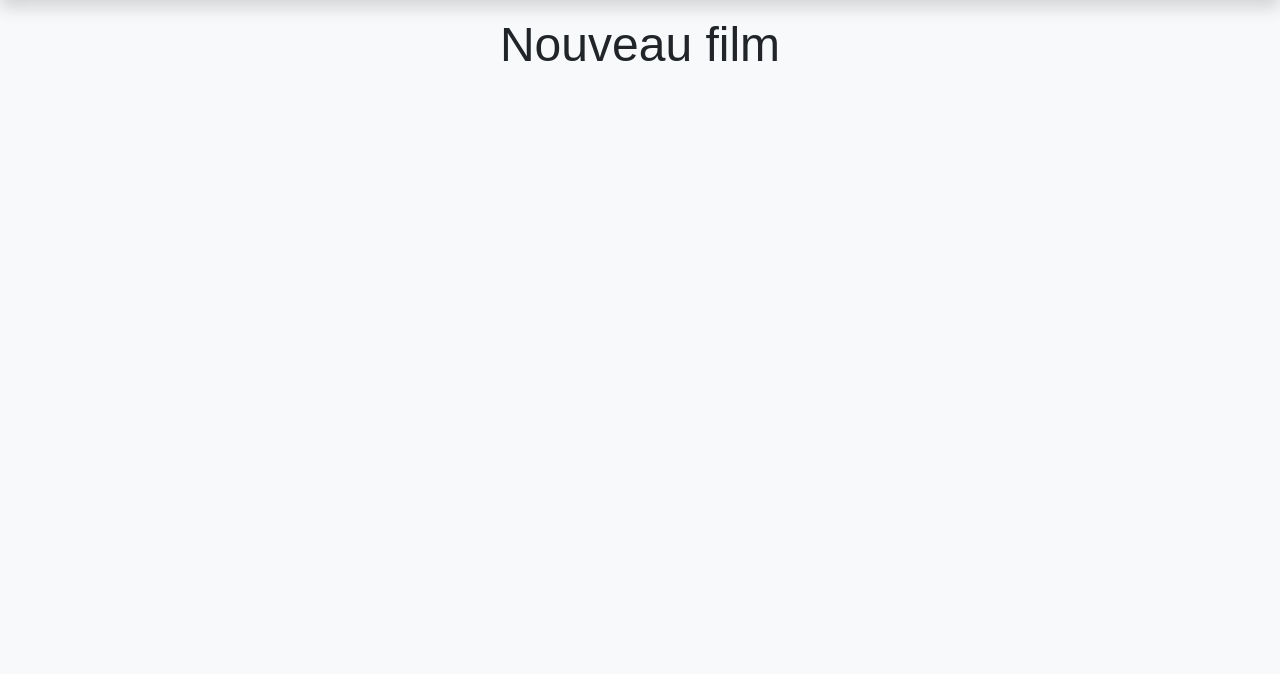
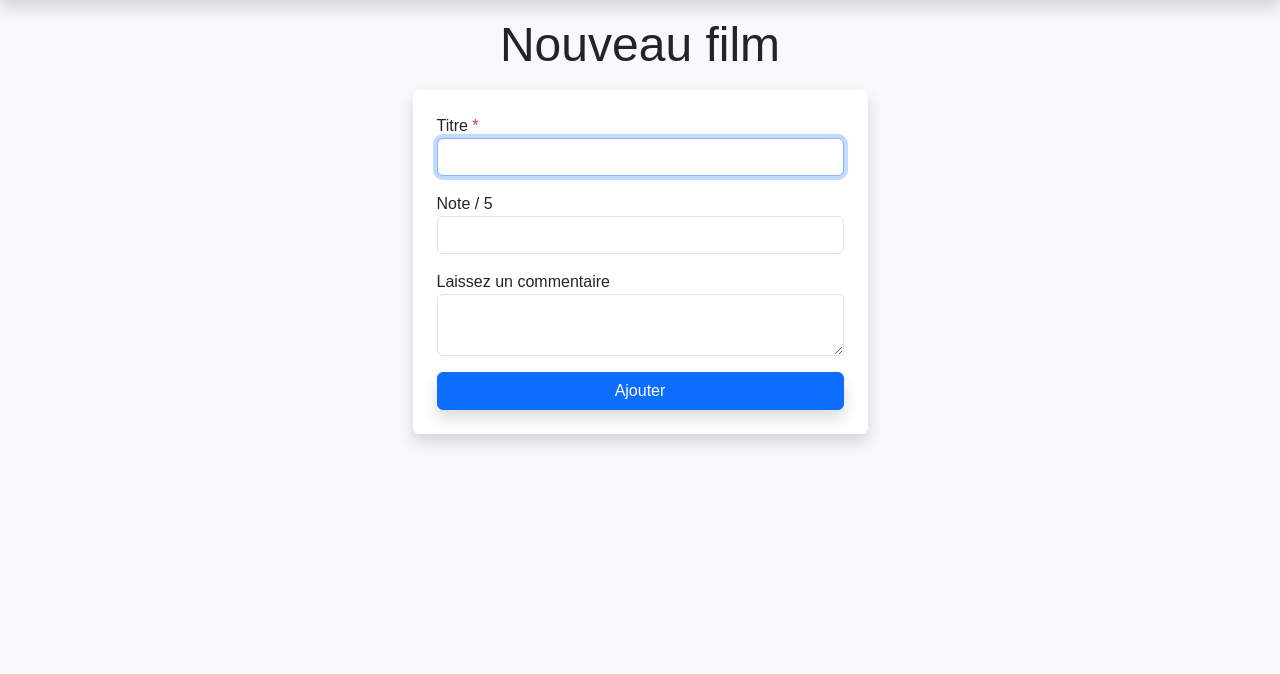
Before and after one commit to Zhaki75/mr-popcorn2, a PHP site: page /create.php in a window 1280 px wide. Shown: the part 68-742 px from the top of the page. Run offline with PHP 8.4, Linux system fonts and the light colour scheme; some libraries are stand-ins or nearby versions.

Commit message:
Création du formulaire d'ajout d'un nouveau film en base de données

```diff
--- a/public/create.php
+++ b/public/create.php
@@ -1,4 +1,5 @@
-     <?php
+
+   <?php
     $title = "Nouveau film";
     $description= "Ajout d'un nouveau film...";
     $keywords = "Cinéma, répertoire, film, dwwm";
@@ -14,6 +15,28 @@
             <h1 class="text-center my-3 display-5">Nouveau film</h1>
 
             <!-- Formulaire des nouveau films -->
+             <div class="container">
+               <div class="col-md-8 col-lg-5 mx-auto p-4 bg-white shadow rounded">
+                  <form method="post">
+                     <div class="mb-3">
+                        <label for="title">Titre <span class="text-danger">*</label>
+                        <input type="text" name="title" id="title" class="form-control" autofocus>
+                     </div>
+                     <div class="mb-3">
+                        <label for="title">Note / 5</label>
+                        <input type="number" min="0" max="5" step=".5" inputmode="decimal" name="rating" id="title" class="form-control" autofocus>
+                     </div>
+                     <div class="mb-3">
+                        <label for="comment">Laissez un commentaire</label>
+                        <textarea name="comment" id="comment" class="form-control"></textarea>
+
+                     </div>
+                     <div>
+                        <input type="submit" value="Ajouter" class="w-100 btn btn-primary shadow">
+                     </div>
+                  </form>
+               </div>
+             </div>
          </main>
 
     <?php include_once __DIR__ . "/../partials/footer.php"; ?>
```
